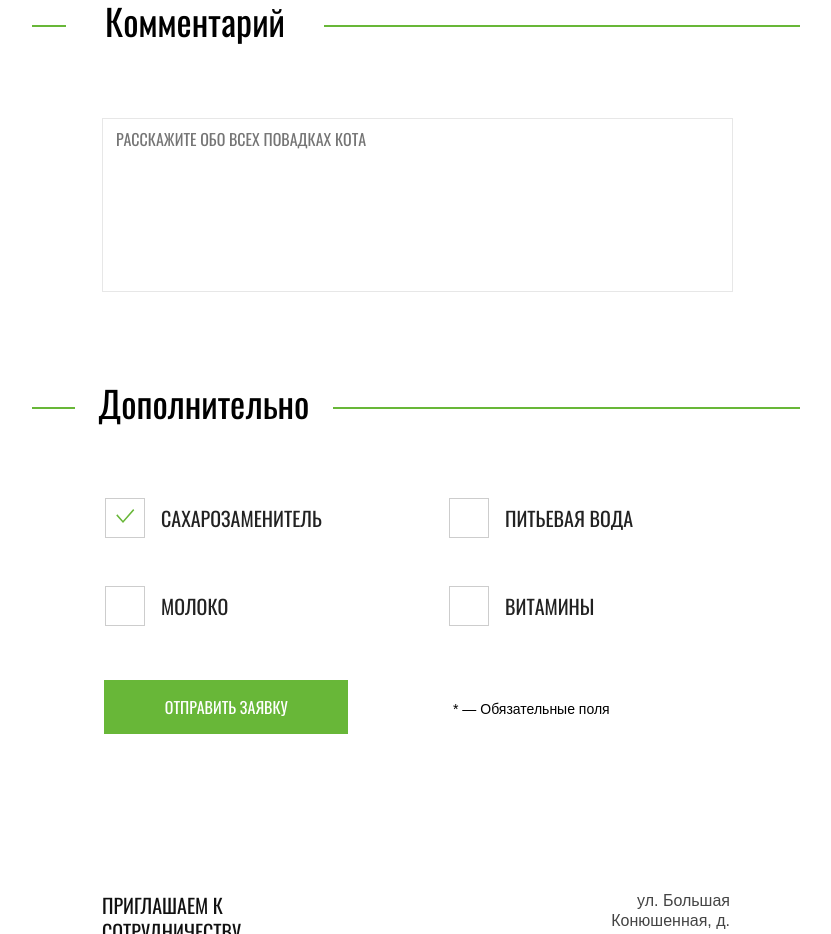
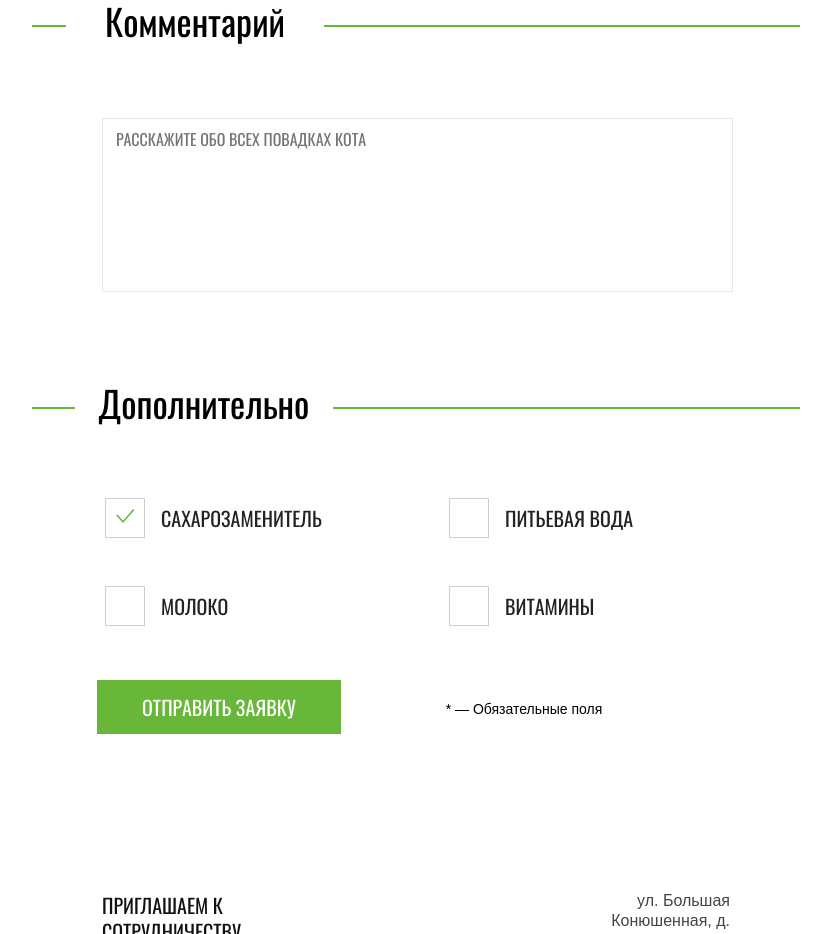
Before and after one commit to shirkalina/edu_proj_cat-energy, a website: page form.html in a window 1280 px wide. Shown: the part 1139-2073 px from the top of the page, without its empty margins (224-1055 px from the left). Drawn offline with Linux system fonts and the light colour scheme; files whose address does not match are found by name.

Commit message:
Отрисована Desktop width для form и catalog

```diff
--- a/form.html
+++ b/form.html
@@ -45,6 +45,7 @@
       </p>
 
       <section class="form-section">
+        <div class="form-info--wrapper">
           <!-- Информация о коте -->
           <form
             class="info-form"
@@ -128,6 +129,7 @@
               >
             </p>
           </form>
+        </div>
         <!-- Контакты владельца -->
 
         <form
@@ -245,7 +247,7 @@
           </div>
         </form>
         <div class="sent-form__button">
-          <button class="button catalog-button" type="button">
+          <button class="button form-button" type="button">
             отправить заявку
           </button>
           <p class="form-section__text">* — Обязательные поля</p>
```
Lines whose indentation alone changed are shown as unchanged.
